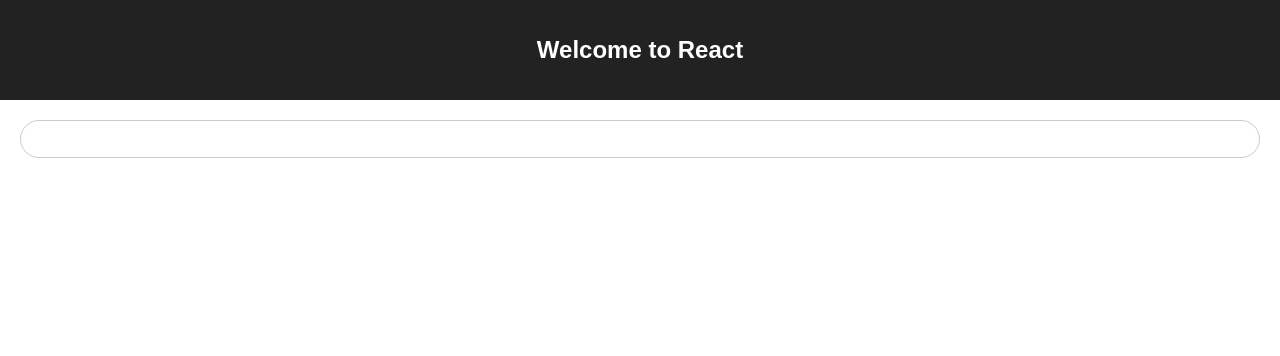
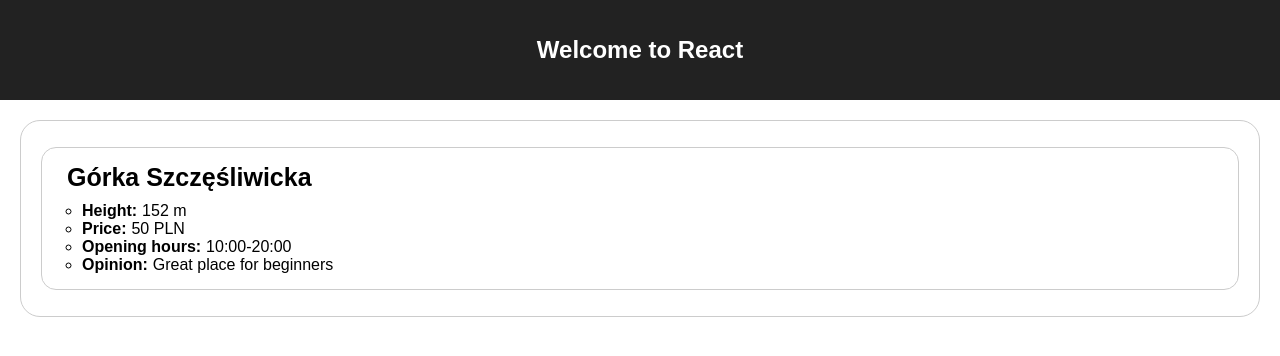
Before and after one commit to 1PiotrCz/JS, a React (Create React App) app: page / in a window 1280 px wide. Shown: the top 356 px of the page. Built offline with nearby package versions, Linux system fonts and the light colour scheme.

Commit message:
add new Resort

```diff
--- a/src/components/SkiResorts.css
+++ b/src/components/SkiResorts.css
@@ -1,4 +1,3 @@
-
 .SkiResortsWrapper {
   padding: 10px;
   margin: 20px;
@@ -8,4 +7,24 @@
 
 .SkiResortsList {
   list-style-type: none;
+  text-align: initial;
+  padding: initial;
 }
+
+.SkiResortsList li.topLevel {
+  margin: 10px;
+  padding: 15px 0;
+  border: 1px solid #ccc;
+  border-radius: 15px;
+}
+
+.SkiResortsList header {
+  margin: 0 0 10px 25px;
+  font-size: 25px;
+  font-weight: bold;
+}
+
+.SkiResortsList li span.label {
+  font-weight: bold;
+  padding-right: 5px;
+}
--- a/src/components/SkiResorts.jsx
+++ b/src/components/SkiResorts.jsx
@@ -1,15 +1,44 @@
 import React, { Component } from 'react';
 import './SkiResorts.css';
+
 class App extends Component {
   constructor(props) {
     super(props)
     this.state = {
-      skiResorts: [],
+      skiResorts: [
+        {
+          name: 'Górka Szczęśliwicka',
+          height: '152 m',
+          price: '50 PLN',
+          opening_hours: '10:00-20:00',
+          opinion: 'Great place for beginners',
+        }
+      ],
     }
   }
+
   renderSkiResort(resort) {
-    return null
+    return (
+      <li className='topLevel' key={resort.name}>
+        <header>{resort.name}</header>
+        <ul>
+          <li>
+            <span className='label'>Height:</span>{resort.height}
+          </li>
+          <li>
+            <span className='label'>Price:</span>{resort.price}
+          </li>
+          <li>
+            <span className='label'>Opening hours:</span>{resort.opening_hours}
+          </li>
+          <li>
+            <span className='label'>Opinion:</span>{resort.opinion}
+          </li>
+        </ul>
+      </li>
+    )
   }
+
   render() {
     return (
       <div className="SkiResortsWrapper">
@@ -20,4 +49,5 @@
     );
   }
 }
+
 export default App;
```
